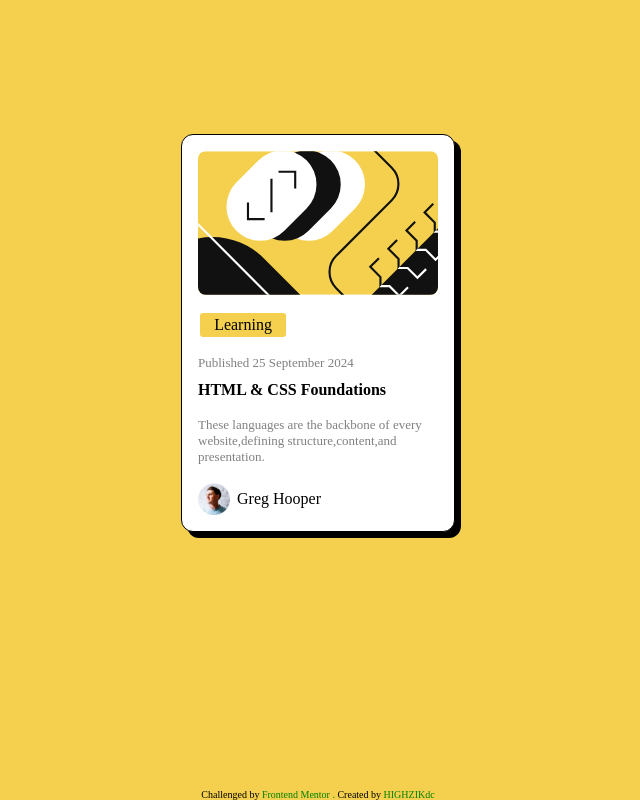
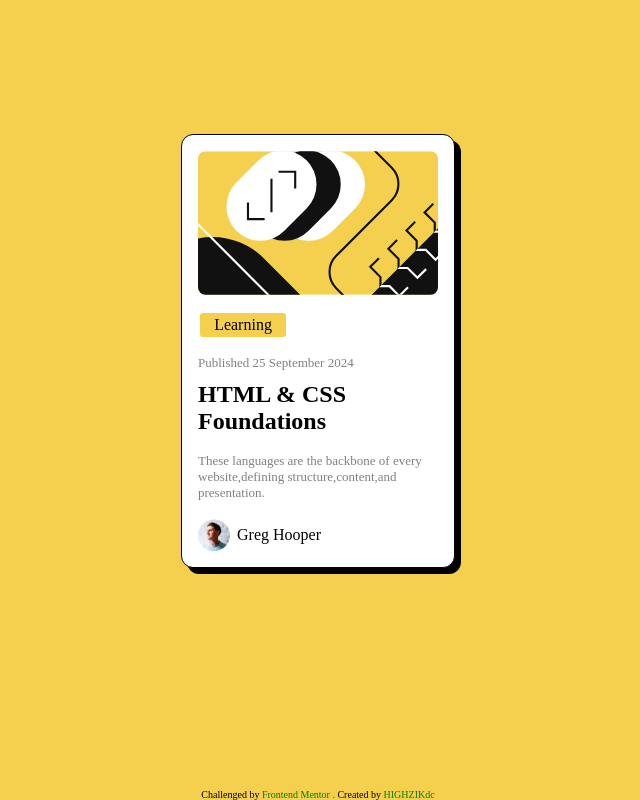
Before and after one commit to HIGHZIKdc/Blog-Preview-Card, a plain HTML site: page index.html in a window 1280 px wide. Shown: the whole page, without its empty margins (322-962 px from the left). Drawn offline with Linux system fonts and the light colour scheme.

Commit message:
Update index.html

```diff
--- a/index.html
+++ b/index.html
@@ -20,7 +20,7 @@
                 <p>Published 25 September 2024</p>
             </div>
             <div class="title">
-                HTML & CSS Foundations
+                <h2>HTML & CSS Foundations</h2>
             </div>
             <div class="para">
                 <p>These languages are the backbone of every website,defining structure,content,and presentation. </p>
```
